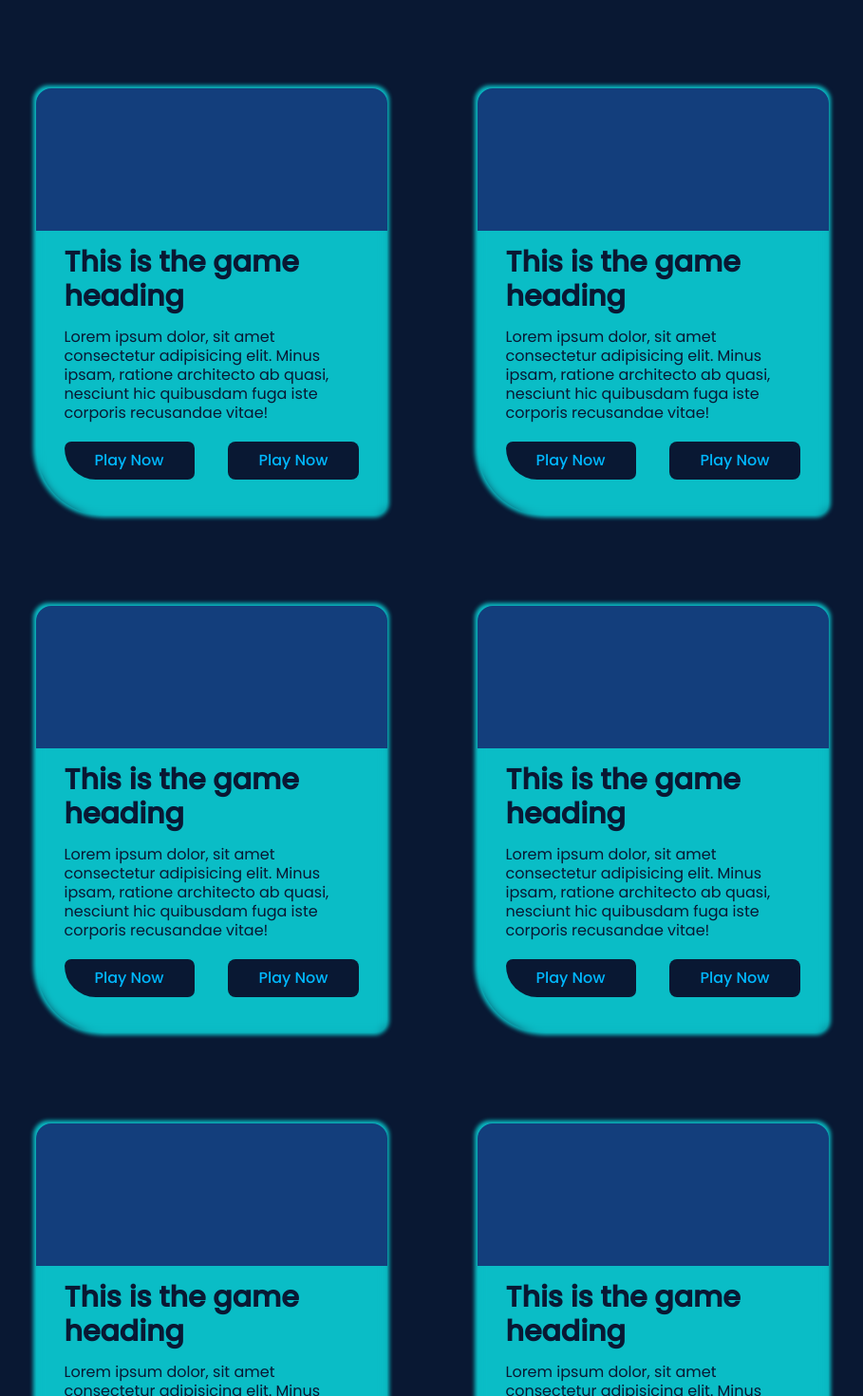
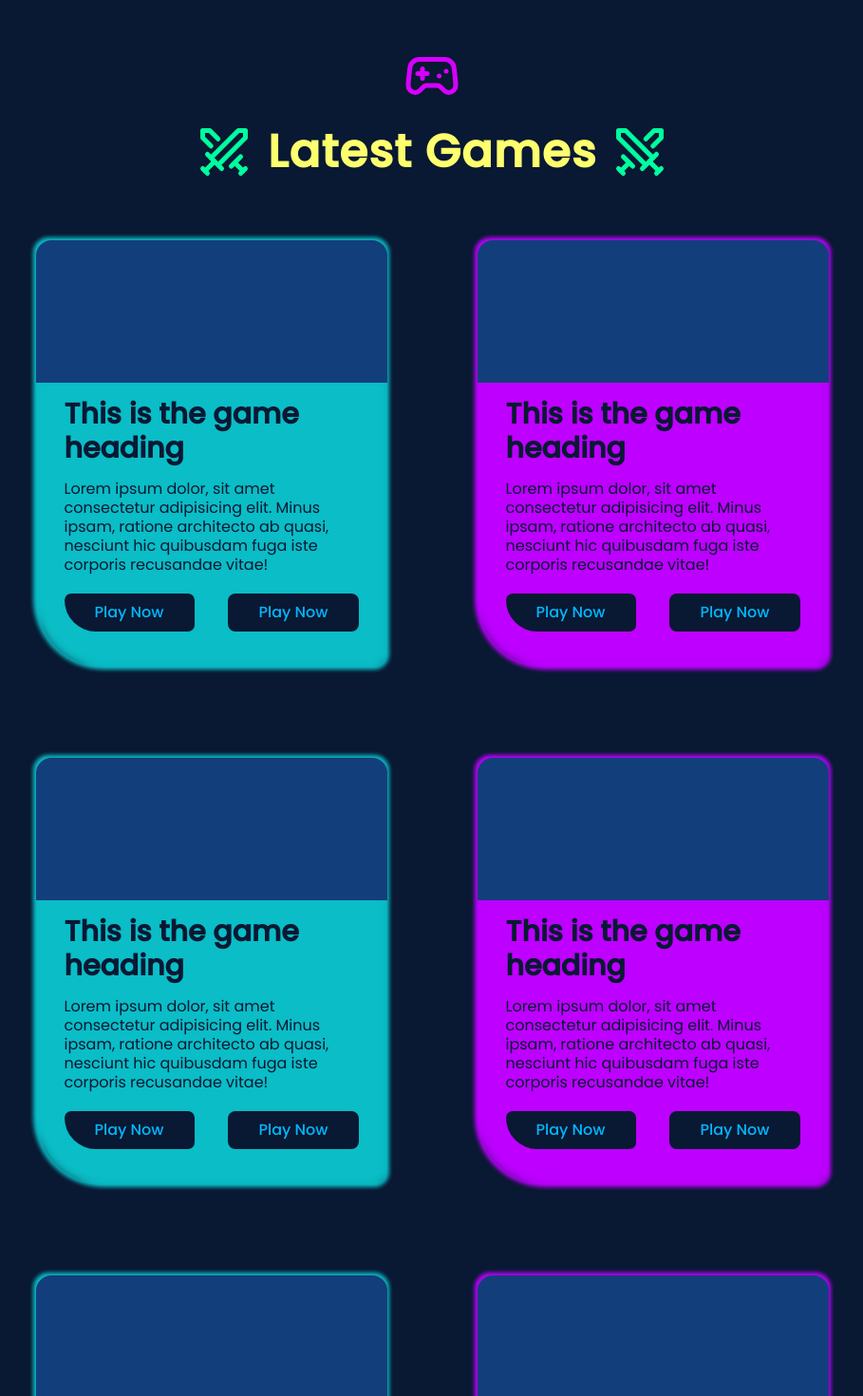
Before and after one commit to coderKrysio/code-playground, a Next.js app: page / in a window 1280 px wide. Shown: the part 860-2330 px from the top of the page at 95% size, without its empty margins (185-1094 px from the left). Built offline with nearby package versions, Linux system fonts and the light colour scheme.

Commit message:
updated component styling

```diff
--- a/components/Listing-Games.tsx
+++ b/components/Listing-Games.tsx
@@ -1,12 +1,13 @@
 "use client";
-// import { Gamepad2, Swords } from "lucide-react";
-// import { AttentionSeeker, Slide, Zoom } from "react-awesome-reveal";
+import { Gamepad2, Swords } from "lucide-react";
+import { AttentionSeeker, Slide, Zoom } from "react-awesome-reveal";
 import { GameCard } from "./Game-Card";
 
 export const ListingGame = () => {
     return (
         <section className="w-screen min-h-screen flex flex-col items-center justify-center p-[50px] pt-[90px]">
-            {/* <AttentionSeeker effect="flash">
+            <div className="flex flex-col items-center justify-center">
+                <AttentionSeeker effect="flash">
                     <Gamepad2
                         width={"60px"}
                         height={"60px"}
@@ -23,20 +24,27 @@ export const ListingGame = () => {
                             className="transform -scale-x-100"
                         />
                     </Slide>
-                <Zoom triggerOnce>Latest Games</Zoom>
+                    <Zoom triggerOnce className="text-center">
+                        Latest Games
+                    </Zoom>
                     <Slide direction="right" triggerOnce>
-                    <Swords width={"60px"} height={"60px"} color="#00ff9f" />
+                        <Swords
+                            width={"60px"}
+                            height={"60px"}
+                            color="#00ff9f"
+                        />
                     </Slide>
-            </div> */}
+                </div>
+            </div>
             <div className="pt-[60px] px-3 relative flex flex-wrap items-center justify-center gap-[90px]">
-                <GameCard cardcolor="0abdc6" />
-                <GameCard cardcolor="bd00ff" />
-                <GameCard cardcolor="0abdc6" />
-                <GameCard cardcolor="bd00ff" />
-                <GameCard cardcolor="0abdc6" />
-                <GameCard cardcolor="bd00ff" />
-                <GameCard cardcolor="0abdc6" />
-                <GameCard cardcolor="bd00ff" />
+                <GameCard />
+                <GameCard purple />
+                <GameCard />
+                <GameCard purple />
+                <GameCard />
+                <GameCard purple />
+                <GameCard />
+                <GameCard purple />
             </div>
         </section>
     );
```
Lines whose indentation alone changed are shown as unchanged.
